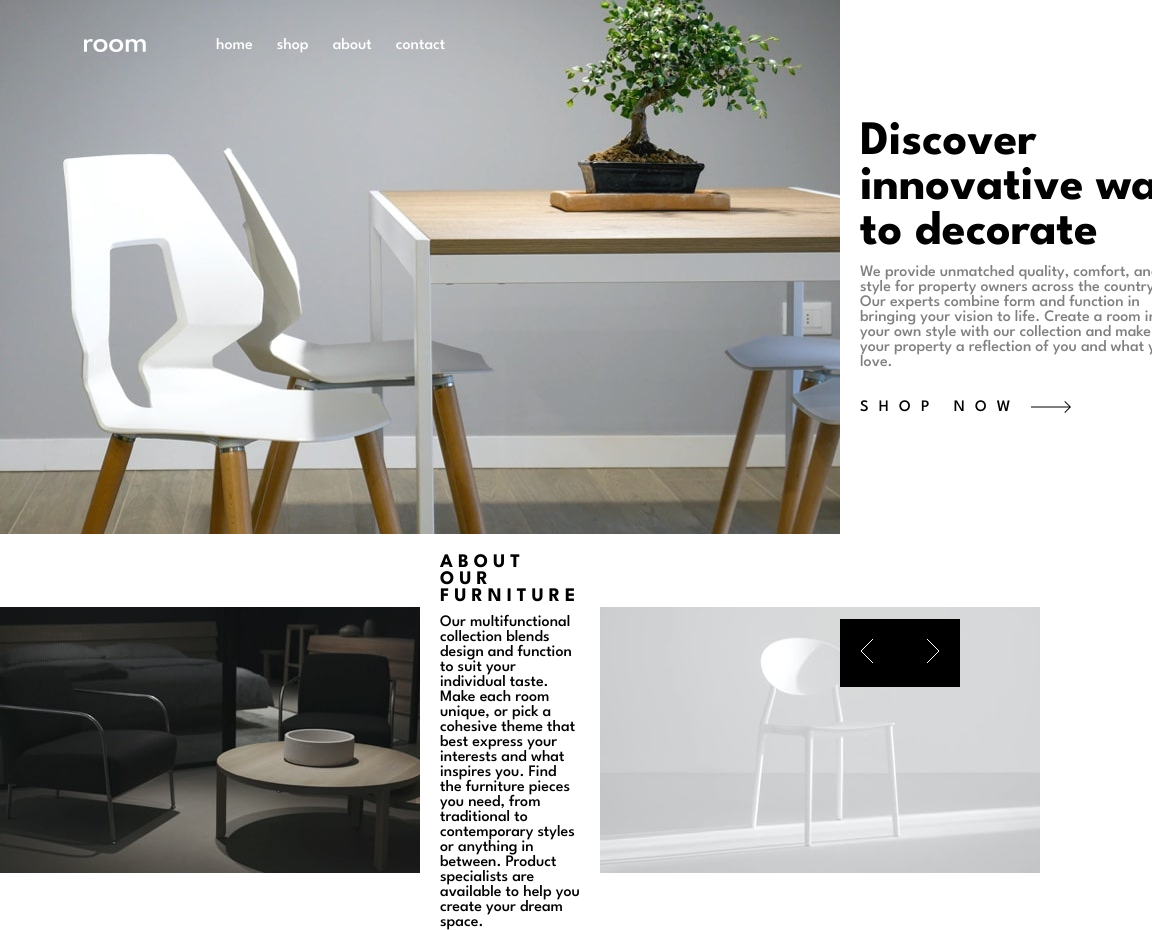
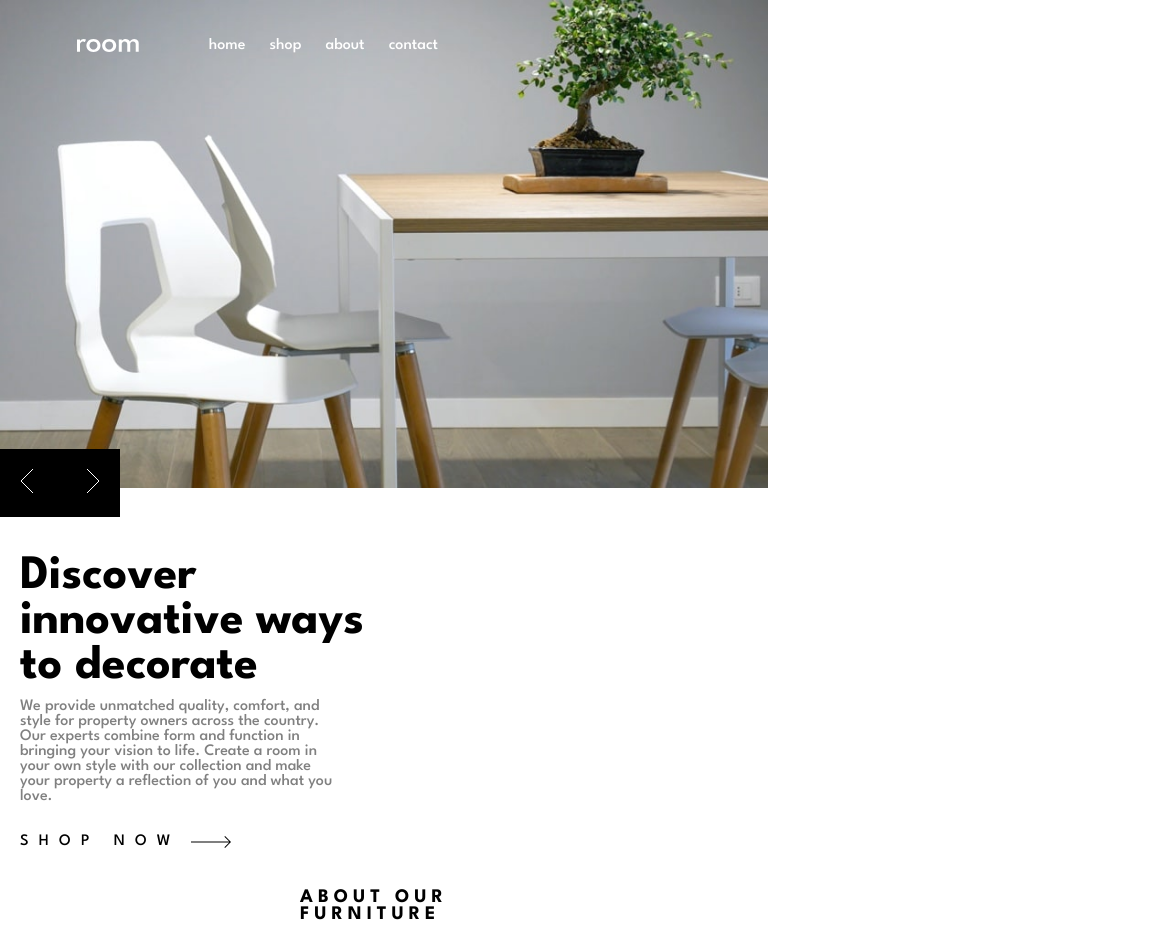
Before and after one commit to ijklmopffs/Room-Homepage, a plain HTML site: page index.html in a window 768 px wide. Shown: the top 930 px of the page, 1152 px wide, since content can reach past the window. Drawn offline with Linux system fonts and the light colour scheme.

Commit message:
updated styling

```diff
--- a/style.css
+++ b/style.css
@@ -198,3 +198,19 @@
     width: 95%;
   }
 }
+
+@media (min-width: 600px) and (max-width: 840px) {
+  .one {
+    flex-direction: column;
+    align-items: start;
+  }
+  .angle {
+    bottom: 105%;
+  }
+  .two img {
+    width: 280px;
+  }
+  .desktop {
+    width: 100%;
+  }
+}
```
